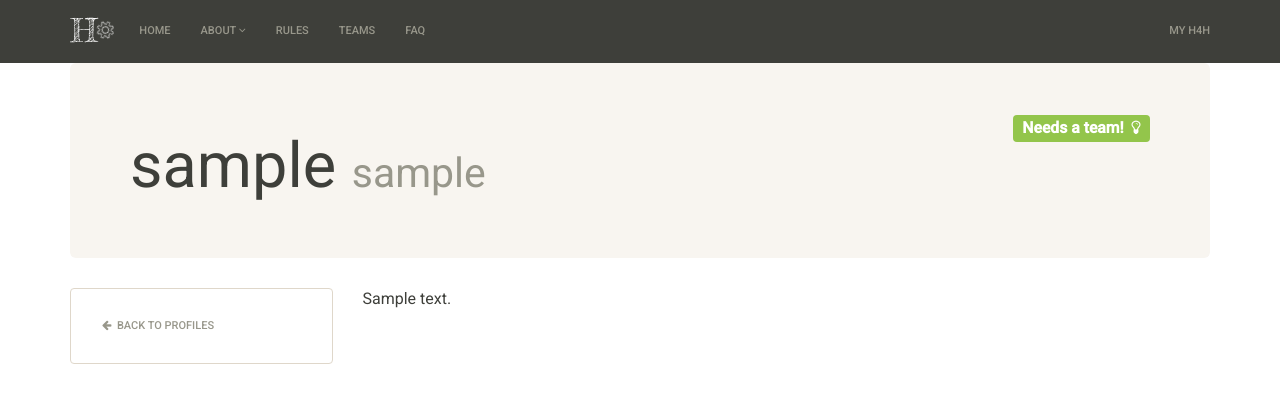
After one commit to cmpsci-goldnjub/app, a Django app: template project/profiles/templates/profiles/profile_detail.html in a window 1280 px wide. The commit adds this page. Shown: the top 403 px of the page. Run offline with Django 3.2, Linux system fonts and the light colour scheme; the template is opened without the code that fills it: most values are stand-ins (such as "Sample title", 1, 10 or a date in 2020); style sheets or scripts are compiled from the project's sources; parts of the project's set-up code (start-up, migrations or seed data) failed here and were passed over; some libraries are stand-ins or nearby versions.

Commit message:
Add profile detail view

```diff
--- /dev/null
+++ b/project/profiles/templates/profiles/profile_detail.html
@@ -0,0 +1,39 @@
+{% extends "default.html" %}
+
+{% block default_content %}
+<div class="jumbotron">
+  {% if not profile.user.team_set.all.exists %}
+  <div class="pull-right">
+    <p>
+      <span class="label label-success">
+        Needs a team!&nbsp;&nbsp;<i class="fa fa-lightbulb-o"></i>
+      </span>
+    </p>
+  </div>
+  {% endif %}
+  <h1>
+    {{ profile.user.get_full_name | default:profile.user.username }}
+    <small>{{ profile.user.username }}</small>
+  </h1>
+</div>
+
+<div class="row">
+  <div class="col-xs-12 col-sm-3">
+    <div class="panel panel-default">
+      <div class="panel-body">
+        <ul class="nav nav-pills nav-stacked">
+          <li>
+            <a class="" href="{% url 'profile_list' %}">
+              <i class="fa fa-arrow-left"></i>&nbsp;&nbsp;Back to profiles
+            </a>
+          </li>
+        </ul>
+      </div>
+    </div>
+  </div>
+
+  <div class="team-description col-xs-12 {% if on_team %}col-sm-6{% else %}col-sm-9{% endif %}">
+    {{ profile.rendered_about_me | safe }}
+  </div>
+</div>
+{% endblock %}
--- a/project/profiles/views.py
+++ b/project/profiles/views.py
@@ -1,4 +1,5 @@
 from django.contrib.auth.decorators import login_required
+from django.shortcuts import get_object_or_404
 from django.views.generic.edit import UpdateView
 from django.views.generic.list import ListView
 from django.views.generic.detail import DetailView
@@ -15,6 +16,9 @@ class ProfileDetailView(DetailView):
     template_name = "profiles/profile_detail.html"
     model = Profile
 
+    def get_object(self, queryset=None):
+        return get_object_or_404(Profile, user__username=self.kwargs['username'])
+
 
 class ProfileUpdateView(UpdateView):
     template_name = "profiles/profile_update.html"
--- a/project/teams/templates/teams/team_list.html
+++ b/project/teams/templates/teams/team_list.html
@@ -2,10 +2,10 @@
 
 {% block default_content %}
 <div class="jumbotron">
-  <h1 style="display:inline;">Teams</h1>
   <div class="pull-right">
     <p><i class="fa fa-users fa-5x text-muted"></i></p>
   </div>
+  <h1>Teams</h1>
   <p>
     Join a project, or create your own!
   </p>
```
